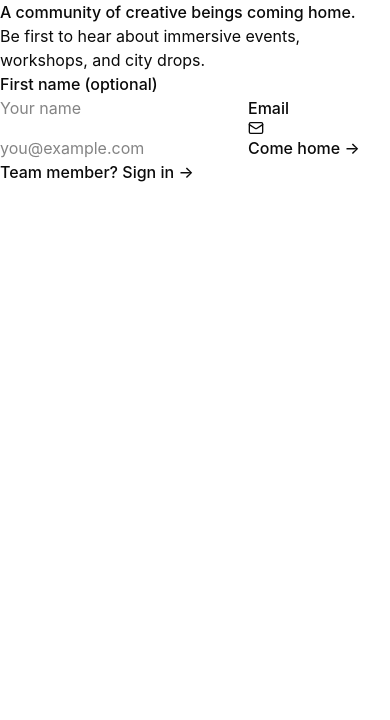
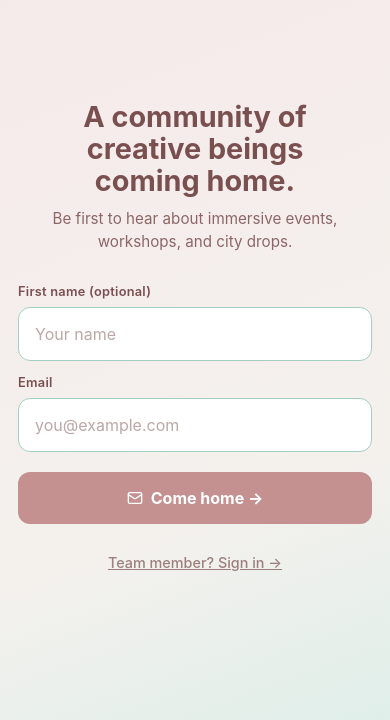
Before and after one commit to create-well/CR8W_home_v3, a React (Vite) app: page / in a window 390 px wide. Shown: the top 720 px of the page. Built offline with nearby package versions, Linux system fonts and the light colour scheme; no server answers; a web font is replaced by a local one.

Commit message:
style: responsive styling for public LandingSignup (desktop + mobile)

```diff
--- a/src/app/cr8w.css
+++ b/src/app/cr8w.css
@@ -2198,3 +2198,106 @@ a.gcc-pill-link:hover { background: rgba(255,255,255,0.52); transform: translate
     padding: 20px 16px 28px;
   }
 }
+
+
+/* — Public landing signup (LandingSignup.tsx) — responsive desktop + mobile */
+.cw-landing {
+min-height: 100vh;
+display: flex;
+flex-direction: column;
+align-items: center;
+justify-content: center;
+text-align: center;
+padding: 32px 20px;
+box-sizing: border-box;
+background: linear-gradient(160deg, var(--sunshine-light) 0%, var(--sandstone) 60%, var(--peach-haze) 100%);
+color: var(--sunshine-deep);
+}
+.cw-landing h1 {
+font-size: clamp(1.8rem, 5vw, 3rem);
+line-height: 1.1;
+margin: 0 0 12px;
+max-width: 12ch;
+font-weight: 700;
+}
+.cw-landing > p {
+font-size: clamp(0.95rem, 2.5vw, 1.15rem);
+color: var(--sunshine-deep);
+opacity: 0.85;
+margin: 0 0 28px;
+max-width: 40ch;
+}
+.cw-landing-form {
+display: flex;
+flex-direction: column;
+gap: 12px;
+width: 100%;
+max-width: 380px;
+text-align: left;
+}
+.cw-landing-form label {
+font-size: 0.8rem;
+font-weight: 600;
+letter-spacing: 0.02em;
+color: var(--sunshine-deep);
+margin-bottom: -6px;
+}
+.cw-landing-form input {
+width: 100%;
+box-sizing: border-box;
+padding: 14px 16px;
+font-size: 1rem;
+border: 1.5px solid var(--clay-velour);
+border-radius: 12px;
+background: #fff;
+color: var(--sunshine-deep);
+transition: border-color 0.15s ease;
+}
+.cw-landing-form input:focus {
+outline: none;
+border-color: var(--sunshine);
+box-shadow: 0 0 0 3px var(--sunshine-light);
+}
+.cw-landing-form button {
+display: inline-flex;
+align-items: center;
+justify-content: center;
+gap: 8px;
+margin-top: 8px;
+padding: 14px 20px;
+font-size: 1rem;
+font-weight: 700;
+color: #fff;
+background: var(--sunshine);
+border: none;
+border-radius: 12px;
+cursor: pointer;
+transition: background 0.15s ease, transform 0.1s ease;
+}
+.cw-landing-form button:hover { background: var(--sunshine-deep); }
+.cw-landing-form button:active { transform: translateY(1px); }
+.cw-landing-form button:disabled { opacity: 0.6; cursor: default; }
+.cw-success {
+font-size: 1.25rem;
+font-weight: 700;
+color: var(--sunshine-deep);
+margin: 24px 0;
+}
+.cw-err { color: #b3261e; font-size: 0.85rem; margin: 4px 0 0; }
+.cw-fineprint { font-size: 0.8rem; opacity: 0.7; margin-top: 8px; }
+.cw-staff-link {
+margin-top: 28px;
+background: none;
+border: none;
+color: var(--sunshine-deep);
+opacity: 0.7;
+font-size: 0.9rem;
+cursor: pointer;
+text-decoration: underline;
+}
+.cw-staff-link:hover { opacity: 1; }
+@media (max-width: 580px) {
+.cw-landing { padding: 24px 18px; justify-content: flex-start; padding-top: 12vh; }
+.cw-landing-form { max-width: 100%; }
+.cw-landing-form input, .cw-landing-form button { font-size: 16px; }
+}
```
